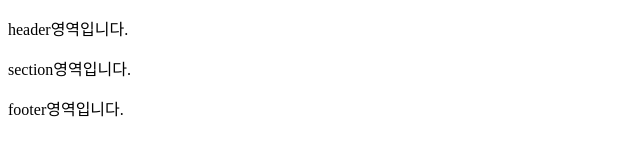
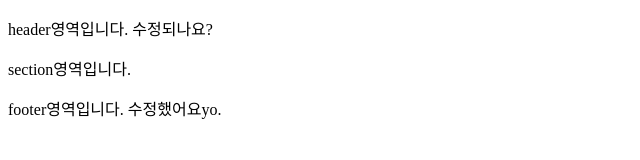
Before and after one commit to Ecol0810/GitTest, a plain HTML site: page index.html in a window 1280 px wide. Shown: the whole page, without its empty margins (0-640 px from the left). Drawn offline with Linux system fonts and the light colour scheme.

Commit message:
second commit

```diff
--- a/index.html
+++ b/index.html
@@ -7,7 +7,7 @@
 </head>
 <body>
     <header>
-        <p>header영역입니다.</p>
+        <p>header영역입니다. 수정되나요?</p>
     </header>
 
     <section>
@@ -15,7 +15,7 @@
     </section>
 
     <footer>
-        <p>footer영역입니다.</p>
+        <p>footer영역입니다. 수정했어요yo.</p>
     </footer>
 </body>
 </html>
```
